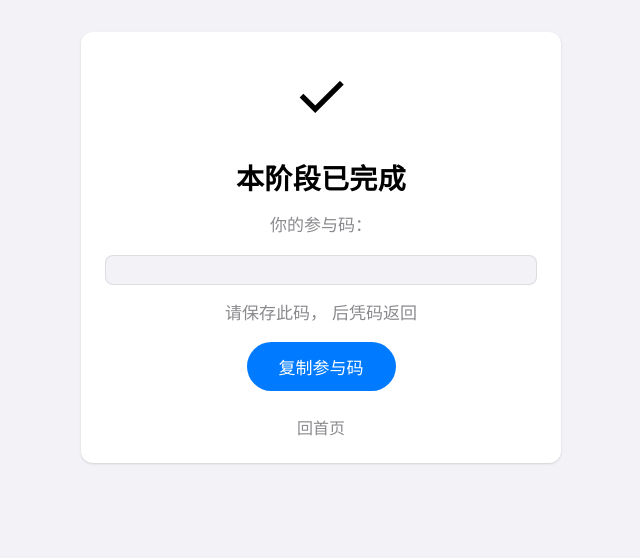
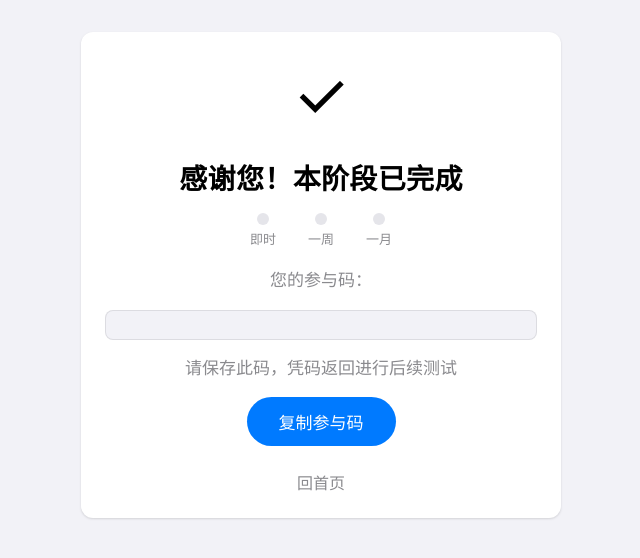
Before and after one commit to Arrosw/memory-experiment, a Flask app: page /done in a window 1280 px wide. Shown: the top 558 px of the page, without its empty margins (319-959 px from the left). Run offline with Flask 3, Linux system fonts and the light colour scheme.

Commit message:
feat(done): add phase progress dots; fix(app): allow month recall past upper window

```diff
--- a/app.py
+++ b/app.py
@@ -3,7 +3,7 @@ import csv
 import os
 import random
 import sqlite3
-from datetime import datetime, timezone
+from datetime import datetime, timedelta, timezone
 from io import BytesIO, StringIO
 from pathlib import Path
 
@@ -111,7 +111,7 @@ def get_phase_row(db, participant_id: int):
         days = (now - parse_ts(trial['study_started_at'])).days
         if 'week' not in done and (DEBUG_SKIP_WINDOWS or WEEK_WINDOW[0] <= days <= WEEK_WINDOW[1]):
             return trial, 'week'
-        if 'month' not in done and (DEBUG_SKIP_WINDOWS or MONTH_WINDOW[0] <= days <= MONTH_WINDOW[1]):
+        if 'month' not in done and (DEBUG_SKIP_WINDOWS or days >= MONTH_WINDOW[0]):
             return trial, 'month'
     return None, None
 
@@ -256,24 +256,37 @@ def done():
     pid = participant_id()
     code = ''
     phase = request.args.get('phase', 'immediate')
-    next_date = ''
+    progress = [
+        {'key': 'immediate', 'label': '即时', 'done': False, 'note': ''},
+        {'key': 'week',      'label': '一周',  'done': False, 'note': ''},
+        {'key': 'month',     'label': '一月',  'done': False, 'note': ''},
+    ]
     if pid:
         db = get_db()
         row = db.execute("SELECT code FROM participants WHERE id=?", (pid,)).fetchone()
         code = row['code'] if row else ''
         trial_row = db.execute(
-            "SELECT study_started_at FROM trials WHERE participant_id=? ORDER BY id LIMIT 1", (pid,)
+            "SELECT id, study_started_at FROM trials WHERE participant_id=? ORDER BY id LIMIT 1", (pid,)
         ).fetchone()
-        if trial_row and trial_row['study_started_at']:
-            started = parse_ts(trial_row['study_started_at'])
-            from datetime import timedelta
-            if phase == 'immediate':
-                target = started + timedelta(days=WEEK_WINDOW[0])
-                next_date = f"约{target.month}月{target.day}日"
-            elif phase == 'week':
-                target = started + timedelta(days=MONTH_WINDOW[0])
-                next_date = f"约{target.month}月{target.day}日"
-    return render_template('done.html', code=code, next_date=next_date, phase=phase)
+        if trial_row:
+            phases_done = {r['phase'] for r in db.execute(
+                "SELECT phase FROM responses WHERE trial_id=?", (trial_row['id'],)
+            ).fetchall()}
+            for p in progress:
+                p['done'] = p['key'] in phases_done
+            if trial_row['study_started_at']:
+                started = parse_ts(trial_row['study_started_at'])
+                today = datetime.now(timezone.utc).date()
+                for key, offset in [('week', WEEK_WINDOW[0]), ('month', MONTH_WINDOW[0])]:
+                    entry = next(x for x in progress if x['key'] == key)
+                    if not entry['done']:
+                        target = (started + timedelta(days=offset)).date()
+                        days_left = (target - today).days
+                        if days_left > 0:
+                            entry['note'] = f"{days_left}天后（{target.month}月{target.day}日）"
+                        else:
+                            entry['note'] = f"{target.month}月{target.day}日（可返回）"
+    return render_template('done.html', code=code, phase=phase, progress=progress)
 
 
 @app.get('/return/<code>')
--- a/templates/done.html
+++ b/templates/done.html
@@ -5,13 +5,22 @@
 {% block content %}
   <div class="card text-center">
     <div style="font-size:64px;text-align:center;margin-bottom:var(--s6);">✓</div>
-    <h1>本阶段已完成</h1>
-    <p>你的参与码：</p>
+    <h1>感谢您！本阶段已完成</h1>
+    <div style="display:flex;justify-content:center;gap:var(--s8);margin-bottom:var(--s5);">
+      {% for p in progress %}
+      <div style="display:flex;flex-direction:column;align-items:center;gap:4px;">
+        <div style="width:12px;height:12px;border-radius:50%;background:{{ 'var(--blue)' if p.done else 'var(--gray-5)' }};"></div>
+        <div style="font-size:13px;color:{{ 'var(--blue)' if p.done else 'var(--text-secondary)' }};font-weight:{{ '600' if p.done else '400' }};">{{ p.label }}</div>
+        {% if p.note %}<div style="font-size:11px;color:var(--text-tertiary);white-space:nowrap;">{{ p.note }}</div>{% endif %}
+      </div>
+      {% endfor %}
+    </div>
+    <p>您的参与码：</p>
     <div style="font-family:ui-monospace, SFMono-Regular, Menlo, Monaco, Consolas, monospace;font-size:20px;padding:14px 16px;border:1px solid var(--separator);border-radius:var(--r-sm);background:var(--bg);margin-bottom:var(--s4);user-select:all;">
       {{ code }}
     </div>
     {% if phase != 'month' %}
-      <p>请保存此码，{{ next_date }} 后凭码返回</p>
+      <p>请保存此码，凭码返回进行后续测试</p>
     {% endif %}
     <button class="btn" type="button" id="copy-btn" onclick="copyCode()">复制参与码</button>
     <script>
```
